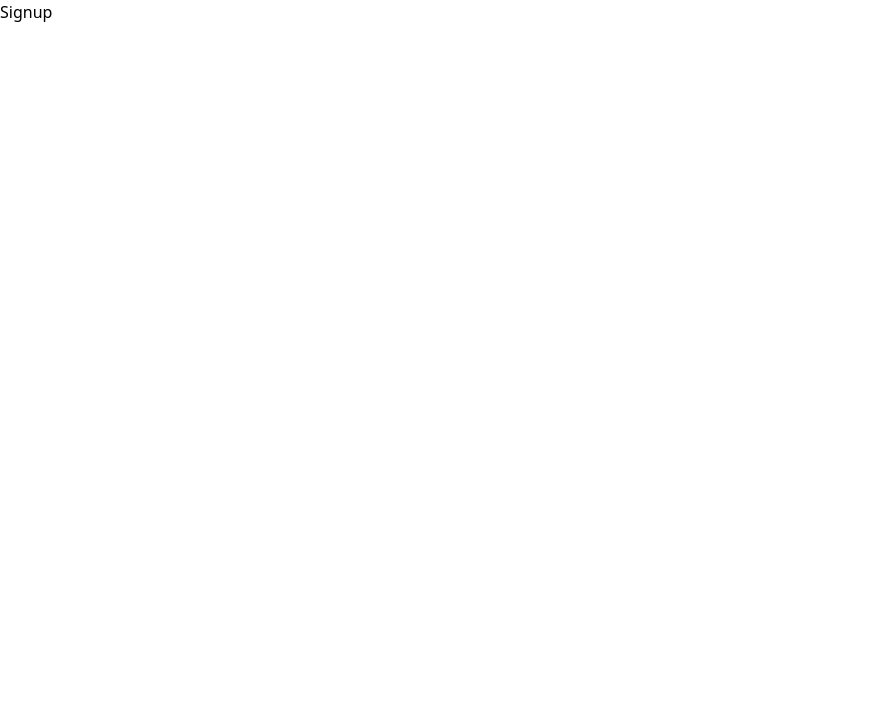
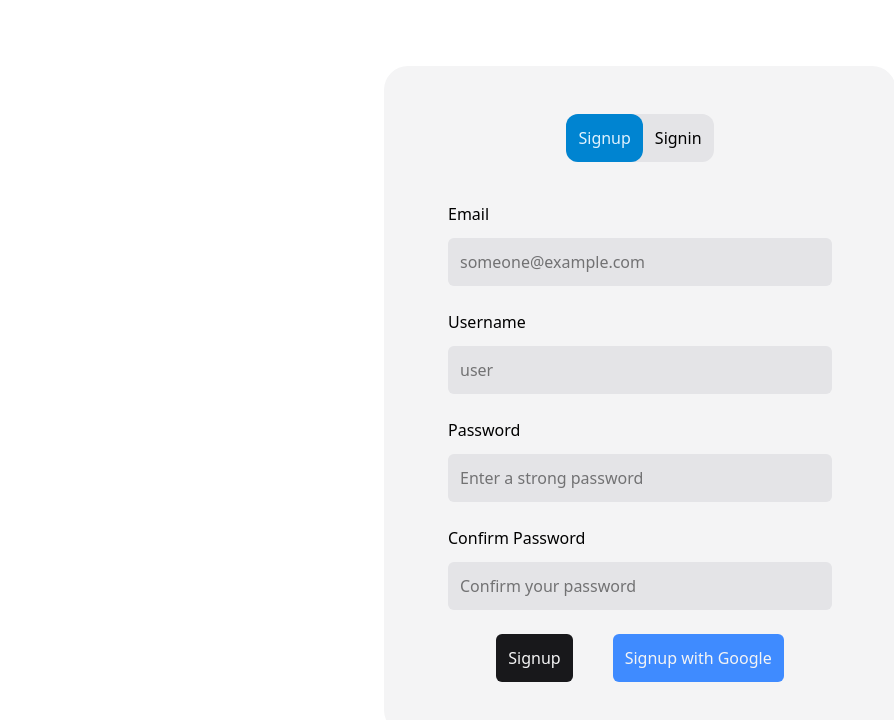
Before and after one commit to santhosh-kumar-karthikeyan/MemTest, a React (Vite) app: page /signup in a window 1280 px wide. Shown: the top 720 px of the page, without its empty margins (0-894 px from the left). Built offline with nearby package versions, Linux system fonts and the light colour scheme.

Commit message:
add style for signin and signup page

```diff
--- a/src/components/Board.tsx
+++ b/src/components/Board.tsx
@@ -2,13 +2,11 @@ import type { CardType } from "../types";
 import { Card } from "../components";
 import { useEffect, useState, useCallback } from "react";
 import { RiTimerFlashFill } from "react-icons/ri";
-import { IoMdCloseCircle } from "react-icons/io";
-import { Link } from "react-router-dom";
 
 const GAME_CONFIG = {
   SLOTS: 16,
   INITIAL_TIME: 60,
-  MAX_MISSES: 5,
+  MAX_MISSES: 10,
   POINTS_PER_MATCH: 10,
   CARD_REVEAL_DELAY: 1000,
 } as const;
@@ -41,11 +39,6 @@ function GameOverModal({
   return (
     <main className="absolute w-screen bg-zinc-100/80 h-screen flex justify-center items-center z-50">
       <section className="flex flex-col justify-center items-center gap-10 h-auto border border-amber-900 border-2 p-8 rounded-xl bg-amber-100/90 shadow-lg">
-        <button className="cursor-pointer flex justify-end items-center w-full active:scale-95 self-end">
-          <Link to="/">
-            <IoMdCloseCircle size="40px" />
-          </Link>
-        </button>
         <section className="flex flex-col justify-center items-center gap-6">
           <h1
             className={`text-6xl ${isWon ? "text-green-600" : "text-red-600"}`}>
--- a/src/components/Signin.tsx
+++ b/src/components/Signin.tsx
@@ -1,5 +1,7 @@
 export default function Signin() {
   return (
-    <div>Signin</div>
+    <main className="flex flex-col bg-gray-200 justify-center items-center">
+      Signin
+    </main>
   )
 }
--- a/src/components/Signup.tsx
+++ b/src/components/Signup.tsx
@@ -1,3 +1,84 @@
+import { useState } from "react";
+
 export default function Signup() {
-  return <div>Signup</div>;
+  const [firstVisit, setFirstVisit] = useState<boolean>(true);
+  function toggleFirstVisit() {
+    setFirstVisit((visit) => !visit);
+  }
+  return (
+    <main className="absolute w-screen h-screen flex flex-col justify-center items-center p-5 ">
+      <section className="bg-zinc-100 p-10 min-w-lg min-h-1/2 space-y-5 rounded-3xl hover:scale-101">
+        <header className="flex justify-center items-center gap-5 rounded-sm p-2">
+          <section className="bg-zinc-200 p-x-2 rounded-xl">
+            <button
+              className={`${firstVisit && "bg-sky-600 text-sky-100"} rounded-xl p-3 hover:scale-110 active:scale-95`}
+              onClick={toggleFirstVisit}>
+              Signup
+            </button>
+            <button
+              className={`${!firstVisit && "bg-sky-600 text-sky-100"} rounded-xl p-3 hover:scale-110 active:scale-95`}
+              onClick={toggleFirstVisit}>
+              Signin
+            </button>
+          </section>
+        </header>
+        <form
+          action=""
+          className="flex flex-col justify-center gap-3 bg-zinc-100 p-3">
+          <fieldset className="flex flex-col justify-center gap-5  p-3 rounded-xl">
+            <legend>Email</legend>
+            <input
+              type="email"
+              name="email"
+              id="email"
+              placeholder="someone@example.com"
+              className="bg-zinc-200 rounded-md p-3"
+            />
+          </fieldset>
+          <fieldset className="flex flex-col justify-center gap-5 p-3 rounded-xl">
+            <legend>Username</legend>
+            <input
+              className="bg-zinc-200 p-3 rounded-md"
+              type="text"
+              id="username"
+              name="username"
+              placeholder="user"
+            />
+          </fieldset>
+          <fieldset className="flex flex-col justify-center gap-5 p-3 rounded-xl">
+            <legend>Password</legend>
+            <input
+              className="bg-zinc-200 rounded-md p-3"
+              type="password"
+              name="password"
+              id="password"
+              placeholder={
+                firstVisit ? "Enter a strong password" : "Enter your password"
+              }
+            />
+          </fieldset>
+          {firstVisit && (
+            <fieldset className="flex flex-col justify-center gap-5 rounded-xl p-3">
+              <legend>Confirm Password</legend>
+              <input
+                className="bg-zinc-200 rounded-md p-3"
+                type="password"
+                name="confirmation"
+                id="confirmation"
+                placeholder="Confirm your password"
+              />
+            </fieldset>
+          )}
+          <section className="flex items-center justify-center w-full space-x-10">
+            <button className="bg-zinc-900 rounded-md text-zinc-100 p-3">
+              {firstVisit ? "Signup" : "Login"}
+            </button>
+            <button className="bg-blue-500/90 rounded-md text-zinc-100 p-3">
+              {firstVisit ? "Signup with Google" : "Login with Google"}
+            </button>
+          </section>
+        </form>
+      </section>
+    </main>
+  );
 }
--- /dev/null
+++ b/src/utilities/auth.ts
@@ -0,0 +1,3 @@
+import supabase from "./supabase";
+
+export function signUp(username: )
```
